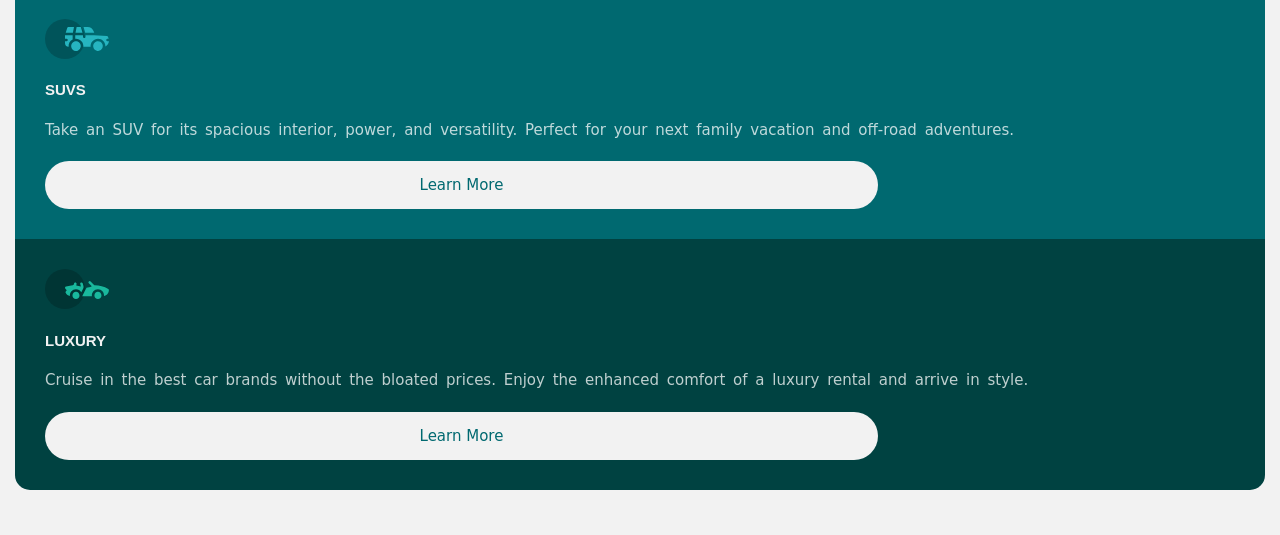
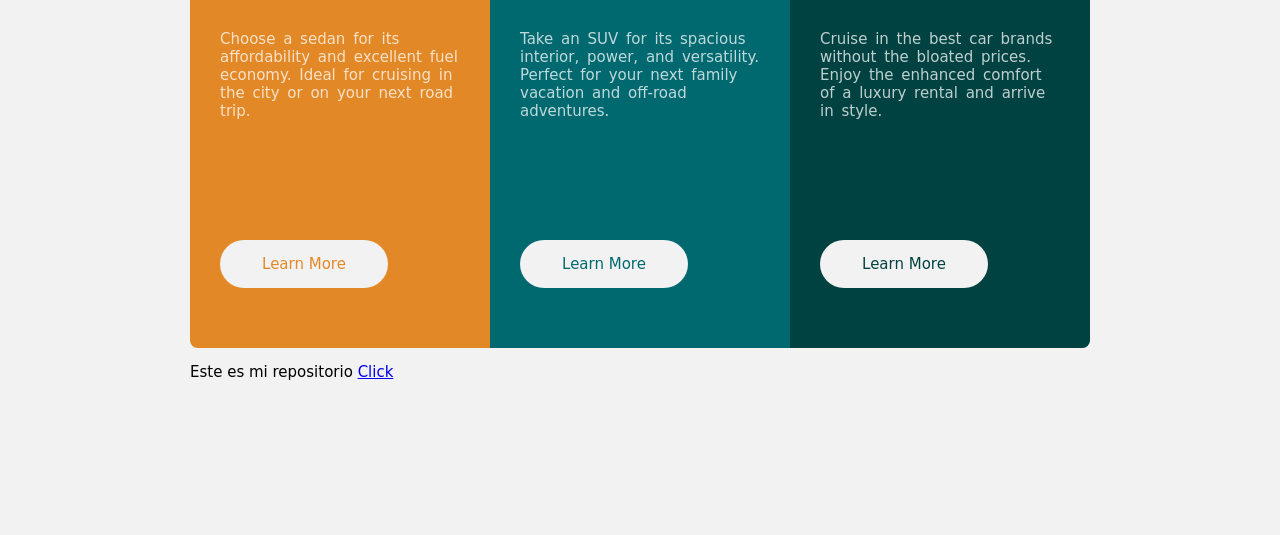
Before and after one commit to alpachm/duty_viernes_3, a plain HTML site: page index.html in a window 1280 px wide. Shown: the part 307-842 px from the top of the page. After the commit the page ends 800 px from the top, so only its background shows below. Drawn offline with Linux system fonts and the light colour scheme.

Commit message:
resolve_responsive

```diff
--- a/index.html
+++ b/index.html
@@ -88,6 +88,7 @@
 
     </div>
 
+    <p>Este es mi repositorio <a href="https://github.com/alpachm/duty_viernes_3.git" target="_blank">Click</a></p>
 
   </div>
 
--- a/style.css
+++ b/style.css
@@ -19,11 +19,13 @@
 body {
     background: var(--Verylightgray);
     padding: 3rem 1rem;
+    min-height: 100vh;
 }
 
 .conteiner {
     display: grid;
     margin: auto;
+    max-width: 400px;
 }
 
 .box {
@@ -39,6 +41,7 @@ body {
 .box h2 {
     text-transform: uppercase;
     font-family: 'Lexend Deca', sans-serif;
+    font-size: 2rem;
     color: var(--Verylightgray);
 }
 
@@ -64,7 +67,7 @@ body {
 
 .top {
     background: var(--Brightorange);
-    border-radius: 1rem 1rem 0 0;
+    border-radius: .5rem .5rem 0 0;
 }
 
 .top__btn {
@@ -81,9 +84,43 @@ body {
 
 .bottom {
     background: var(--Verydarkcyan);
-    border-radius: 0 0 1rem 1rem;
+    border-radius: 0 0 .5rem .5rem;
 }
 
 .bottom__btn {
-    color: var(--Darkcyan);
+    color: var(--Verydarkcyan);
 }
+
+.conteiner>p {
+    margin-top: 1rem;
+}
+
+@media (min-width:700px) {
+    body {
+        display: flex;
+        justify-content: center;
+        align-items: center;
+    }
+
+    .conteiner {
+        grid-template-columns: repeat(3, 1fr);
+        max-width: 900px;
+    }
+
+    .box {
+        padding: 4rem 2rem;
+        gap: 3rem;
+    }
+
+    .box p {
+        margin-bottom: 5rem;
+    }
+
+    .top {
+        border-radius: .5rem 0 0 .5rem;
+    }
+
+    .bottom {
+        border-radius: 0 .5rem .5rem 0;
+    }
+}
```
